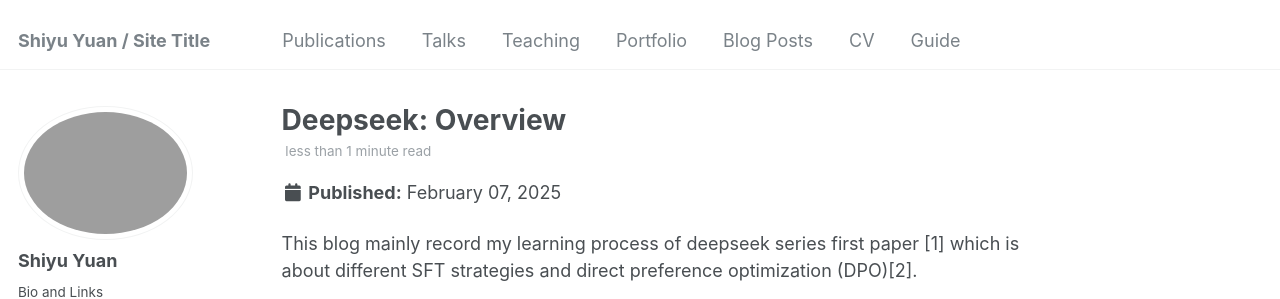
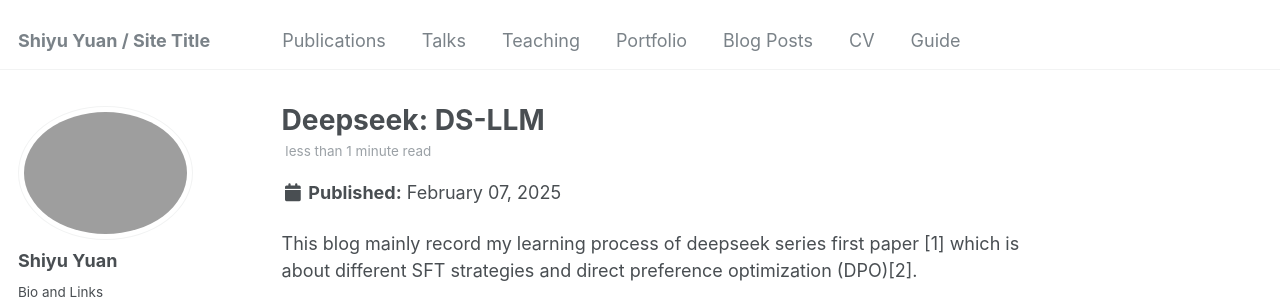
Before and after one commit to syyuan2021/syy2025, a Jekyll site: the page built from _posts/2025-02-07-blog-post-1.md, in a window 1280 px wide and 900 px high. Shown: the top 299 px of the window. Built offline with Jekyll 4.4.1, drawn with Linux system fonts in a browser that asks for light colours; some web fonts are replaced.

Commit message:
Update 2025-02-07-blog-post-1.md

```diff
--- a/_posts/2025-02-07-blog-post-1.md
+++ b/_posts/2025-02-07-blog-post-1.md
@@ -1,5 +1,5 @@
 ---
-title: 'Deepseek: Overview'
+title: 'Deepseek: DS-LLM'
 date: 2025-02-07
 permalink: /2025/02/07/blog-post-1/
 tags:
```
